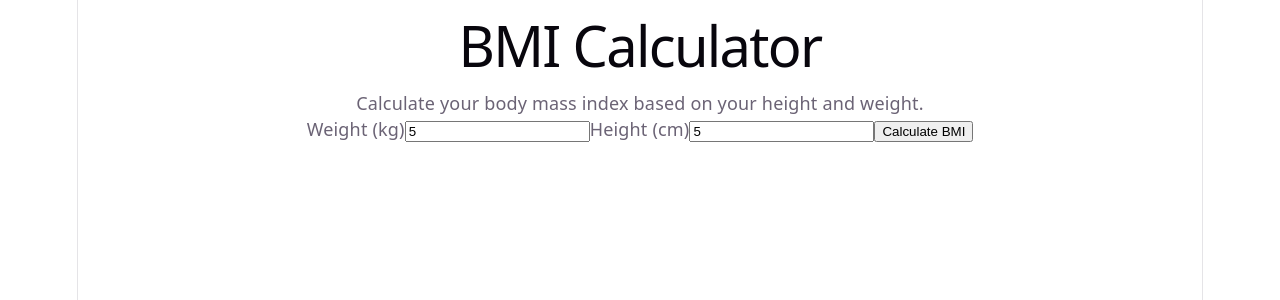
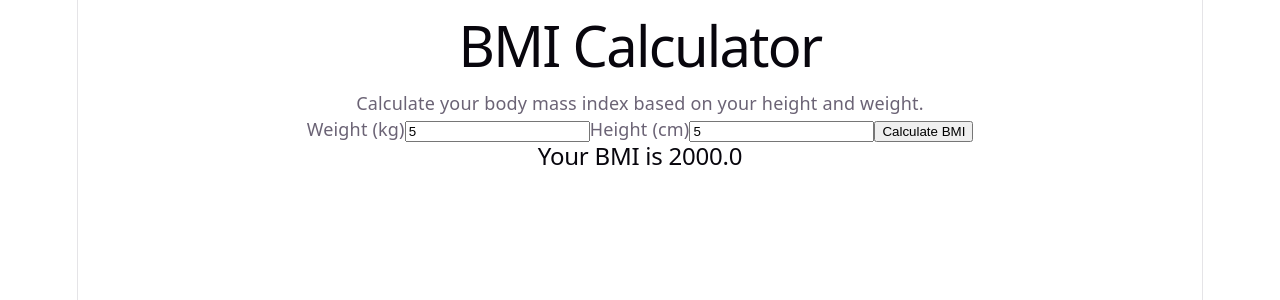
Before and after one commit to adaviladev/bmi-calculator, a React (Vite) app: page / in a window 1280 px wide. Both pictures are taken after typing "5", "5" into the empty fields and a click on the button "Calculate BMI". Shown: the top 300 px of the page. Built offline with nearby package versions, Linux system fonts and the light colour scheme.

Commit message:
feat: calculate BMI result

```diff
--- a/src/App.jsx
+++ b/src/App.jsx
@@ -4,10 +4,20 @@ import './App.css'
 function App() {
   const [weight, setWeight] = useState('')
   const [height, setHeight] = useState('')
+  const [bmi, setBmi] = useState(null)
 
   const handleSubmit = (e) => {
     e.preventDefault()
-    // Calculate BMI logic here
+
+    const weightValue = Number(weight)
+    const heightValue = Number(height)
+
+
+
+    const heightInMeters = heightValue / 100
+    const calculatedBmi = weightValue / (heightInMeters * heightInMeters)
+
+    setBmi(calculatedBmi.toFixed(1))
   }
 
   return (
@@ -37,6 +47,12 @@ function App() {
 
           <button type="submit">Calculate BMI</button>
         </form>
+        {
+          bmi && (
+            <section>
+              <h2>Your BMI is {bmi}</h2>
+            </section>
+        )}
       </section>
     </main>
   )
```
